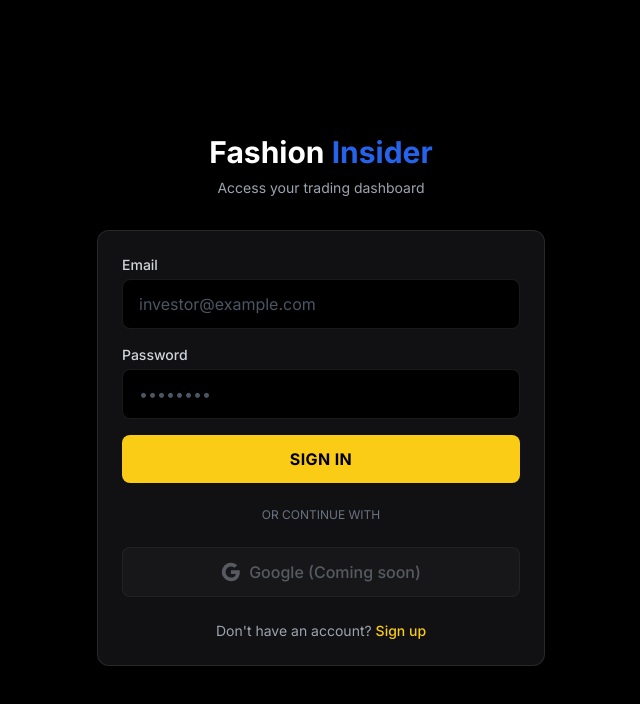
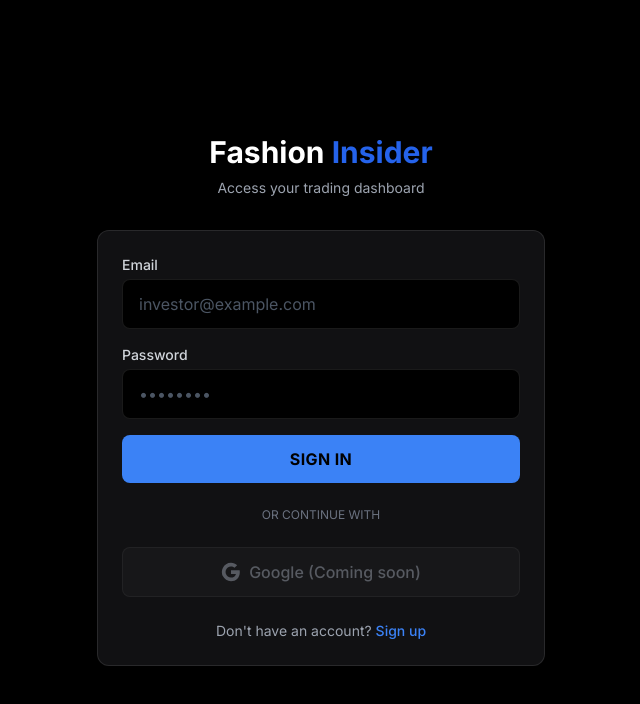
Before and after one commit to AutodidactDoron/Fashion-Insider, a React (Vite) app in the folder app/: page /login in a window 1280 px wide. Shown: the top 704 px of the page, without its empty margins (319-959 px from the left). Built offline with nearby package versions, Linux system fonts and the light colour scheme; the HTML template or start-up script is replaced by a standard one.

Commit message:
Production Update: Fixed 406 DB bug and Tailwind colors

```diff
--- a/app/src/components/AddAssetModal.jsx
+++ b/app/src/components/AddAssetModal.jsx
@@ -108,8 +108,7 @@ export default function AddAssetModal({ isOpen, onClose }) {
           size: selectedSize,
           condition_status: 'DS',
           proof_image_url: uploadedImageUrls[0],
-          is_verified: false,
-          purchase_price: 0
+          is_verified: false
         }]).select(); // <-- THE FIX: Forcing representation return to bypass 406
         if (error) throw error;
       } else {
--- a/app/src/index.css
+++ b/app/src/index.css
@@ -2,17 +2,15 @@
 @tailwind components;
 @tailwind utilities;
 
-* { box-sizing: border-box; }
-body { margin: 0; font-family: Inter, sans-serif; background: #0d1117; color: #fff; min-height: 100vh; }
-#root { min-height: 100vh; }
-html, body {
+@layer base {
+  html, body {
+    @apply bg-fi-dark text-white m-0 p-0 overflow-x-hidden;
+    min-height: 100vh;
     max-width: 100vw;
-    overflow-x: hidden;
-    margin: 0;
-    padding: 0;
+    font-family: 'Inter', sans-serif;
   }
 
   #root {
-    width: 100%;
-    overflow-x: hidden;
+    @apply w-full min-h-screen overflow-x-hidden;
   }
+}
--- a/app/tailwind.config.js
+++ b/app/tailwind.config.js
@@ -7,9 +7,14 @@ export default {
   theme: {
     extend: {
       colors: {
-          'fi-accent': '#facc15', // Signature Gold/Yellow
-          'fi-dark': '#111113',   // Core Background Dark
-          'fi-surface': '#1c1c1f' // Elevated Surface Dark
+        // הכחול של הכפתורים והטקסטים (במקום הכתום)
+        'fi-accent': '#3b82f6', // Royal Blue
+
+        // הרקע הכחול-כהה שהיה לך במקור (GitHub Dark Mode)
+        'fi-dark': '#0d1117',
+
+        // צבע טיפה יותר בהיר לאלמנטים צפים (מודאלים/כרטיסיות)
+        'fi-surface': '#161b22'
       }
     },
   },
```
Lines whose indentation alone changed are shown as unchanged.
